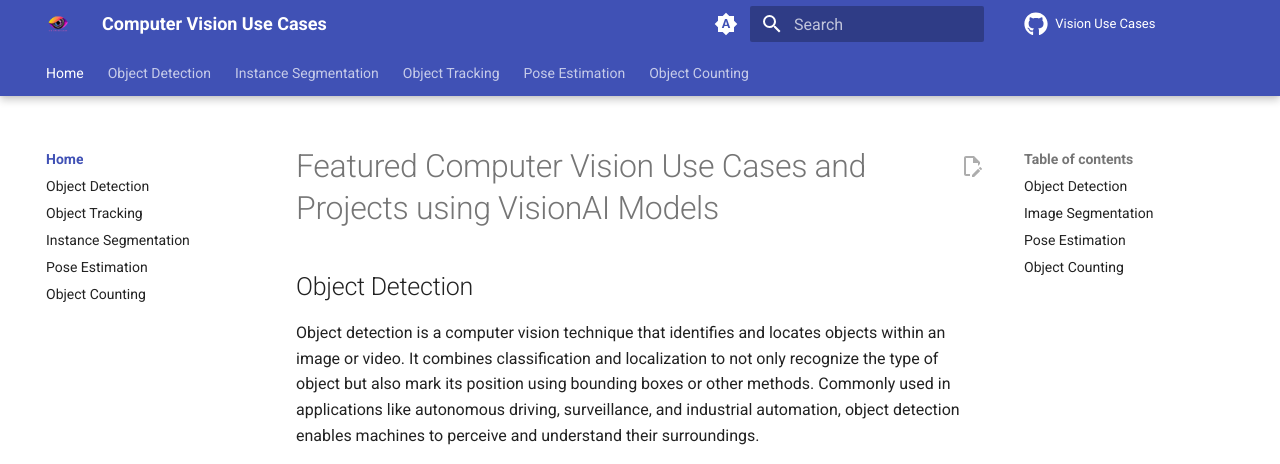
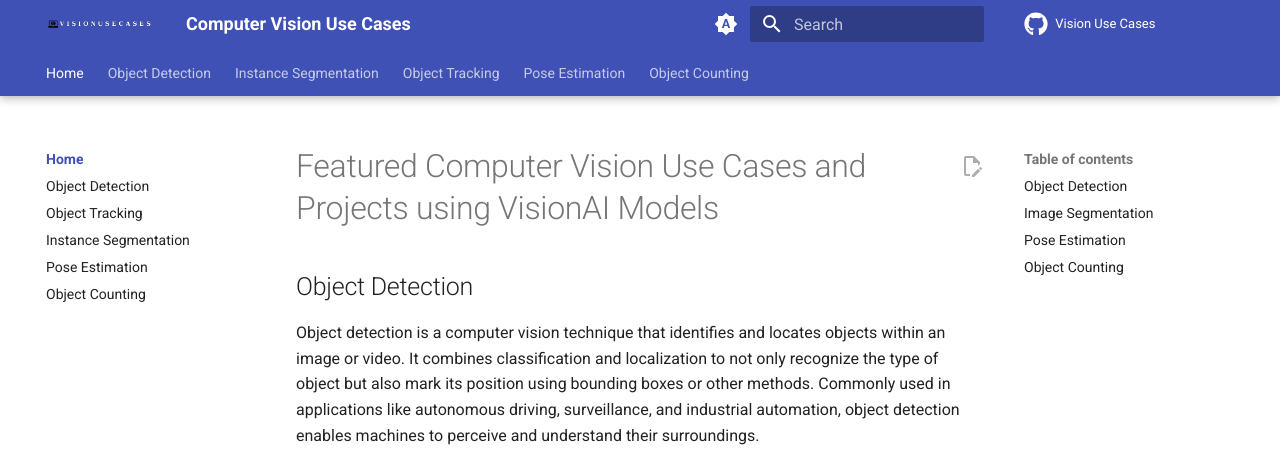
Before and after one commit to RizwanMunawar/visionusecases, an MkDocs documentation site: the page built from docs/index.md, in a window 1280 px wide. Shown: the top 464 px of the page. Built offline with MkDocs 1.6.1 and Material for MkDocs 9.7.7, drawn with Linux system fonts in a browser that asks for light colours; comment, search, counter and statistics services are not loaded; grey boxes are pictures that could not be loaded.

Commit message:
update logo

```diff
--- a/mkdocs.yml
+++ b/mkdocs.yml
@@ -21,7 +21,7 @@ theme:
   name: material
   language: en
   custom_dir: docs/overrides/
-  logo: https://raw.githubusercontent.com/RizwanMunawar/visionusecases/main/docs/assets/vision-usecases-colored-logo.png
+  logo: https://raw.githubusercontent.com/RizwanMunawar/visionusecases/main/docs/assets/vision-usecases-logo.png
   favicon:
   icon:
     repo: fontawesome/brands/github
```
Also changed, not shown: docs/assets/vision-usecases-colored-logo.png (deleted), docs/assets/vision-usecases-logo.png (added).
